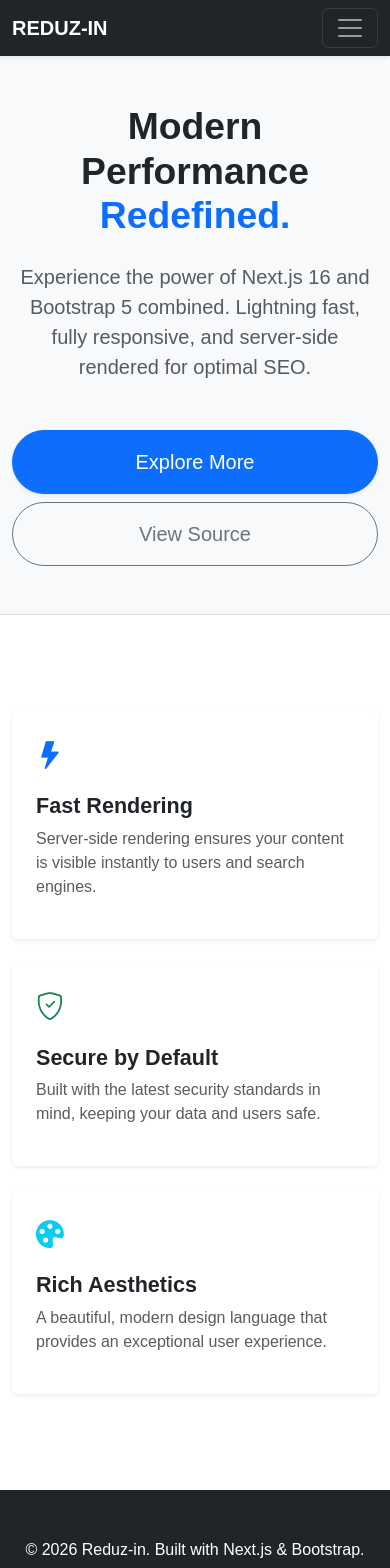
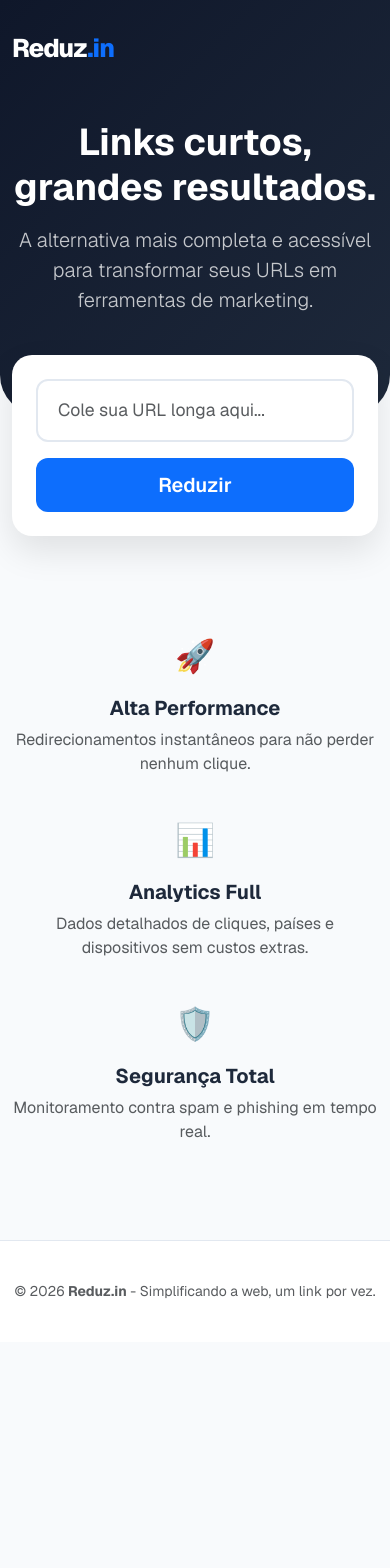
Before and after one commit to bulnes/reduz-in, a Next.js app: page / in a window 390 px wide. Shown: the top 1568 px of the page. After the commit the page ends 1342 px from the top, so only its background shows below. Built offline with nearby package versions, Linux system fonts and the light colour scheme.

Commit message:
feat: add ShortenerForm component and redesign landing page with new branding

```diff
--- a/src/app/globals.css
+++ b/src/app/globals.css
@@ -1,40 +1,28 @@
 :root {
-  --background: #ffffff;
-  --foreground: #171717;
-}
-
-@media (prefers-color-scheme: dark) {
-  :root {
-    --background: #0a0a0a;
-    --foreground: #ededed;
-  }
-}
-
-html {
-  height: 100%;
+  --primary-color: #0d6efd;
+  --bg-dark: #0f172a;
+  --text-main: #1e293b;
 }
 
 html,
 body {
   max-width: 100vw;
   overflow-x: hidden;
+  margin: 0;
+  padding: 0;
 }
 
 body {
-  min-height: 100%;
-  display: flex;
-  flex-direction: column;
-  color: var(--foreground);
-  background: var(--background);
-  font-family: Arial, Helvetica, sans-serif;
+  min-height: 100vh;
+  background-color: #f8fafc;
+  color: var(--text-main);
+  font-family: var(--font-geist-sans), sans-serif;
   -webkit-font-smoothing: antialiased;
   -moz-osx-font-smoothing: grayscale;
 }
 
 * {
   box-sizing: border-box;
-  padding: 0;
-  margin: 0;
 }
 
 a {
@@ -42,17 +30,7 @@ a {
   text-decoration: none;
 }
 
-@media (prefers-color-scheme: dark) {
-  html {
-    color-scheme: dark;
-  }
+/* Scrollbar smoothing */
+html {
+  scroll-behavior: smooth;
 }
-
-.hover-shadow {
-  transition: transform 0.3s ease, box-shadow 0.3s ease;
-}
-
-.hover-shadow:hover {
-  transform: translateY(-5px);
-  box-shadow: 0 1rem 3rem rgba(0,0,0,0.175) !important;
-}
--- a/src/app/layout.tsx
+++ b/src/app/layout.tsx
@@ -16,8 +16,8 @@ const geistMono = Geist_Mono({
 });
 
 export const metadata: Metadata = {
-  title: "Create Next App",
-  description: "Generated by create next app",
+  title: "Reduz.in | Encurte seus links de forma inteligente",
+  description: "A alternativa mais completa e acessível para transformar seus URLs em ferramentas de marketing.",
 };
 
 export default function RootLayout({
@@ -26,7 +26,7 @@ export default function RootLayout({
   children: React.ReactNode;
 }>) {
   return (
-    <html lang="en" className={`${geistSans.variable} ${geistMono.variable}`}>
+    <html lang="pt-br" className={`${geistSans.variable} ${geistMono.variable}`}>
       <body>
         {children}
         <BootstrapClient />
--- a/src/app/page.module.css
+++ b/src/app/page.module.css
@@ -1,142 +1,31 @@
-.page {
-  --background: #fafafa;
-  --foreground: #fff;
-
-  --text-primary: #000;
-  --text-secondary: #666;
-
-  --button-primary-hover: #383838;
-  --button-secondary-hover: #f2f2f2;
-  --button-secondary-border: #ebebeb;
-
-  display: flex;
-  flex: 1;
-  flex-direction: column;
-  align-items: center;
-  justify-content: center;
-  font-family: var(--font-geist-sans);
-  background-color: var(--background);
+.heroSection {
+  padding: 120px 0 100px 0;
+  background: linear-gradient(135deg, #0f172a 0%, #1e293b 100%);
+  color: white;
+  border-bottom-left-radius: 40px;
+  border-bottom-right-radius: 40px;
 }
 
-.main {
-  display: flex;
-  flex: 1;
-  width: 100%;
-  max-width: 800px;
-  flex-direction: column;
-  align-items: flex-start;
-  justify-content: space-between;
-  background-color: var(--foreground);
-  padding: 120px 60px;
+.navbarBrand {
+  font-weight: 800;
+  letter-spacing: -1px;
+  font-size: 1.6rem;
+  color: white !important;
 }
 
-.intro {
-  display: flex;
-  flex-direction: column;
-  align-items: flex-start;
-  text-align: left;
-  gap: 24px;
+.brandDot {
+  color: #0d6efd;
 }
 
-.intro h1 {
-  max-width: 320px;
-  font-size: 40px;
-  font-weight: 600;
-  line-height: 48px;
-  letter-spacing: -2.4px;
-  text-wrap: balance;
-  color: var(--text-primary);
+.featureIcon {
+  font-size: 2rem;
+  margin-bottom: 1rem;
+  display: inline-block;
 }
 
-.intro p {
-  max-width: 440px;
-  font-size: 18px;
-  line-height: 32px;
-  text-wrap: balance;
-  color: var(--text-secondary);
+.footer {
+  margin-top: 80px;
+  padding: 40px 0;
+  border-top: 1px solid #e2e8f0;
+  background: white;
 }
-
-.intro a {
-  font-weight: 500;
-  color: var(--text-primary);
-}
-
-.ctas {
-  display: flex;
-  flex-direction: row;
-  width: 100%;
-  max-width: 440px;
-  gap: 16px;
-  font-size: 14px;
-}
-
-.ctas a {
-  display: flex;
-  justify-content: center;
-  align-items: center;
-  height: 40px;
-  padding: 0 16px;
-  border-radius: 128px;
-  border: 1px solid transparent;
-  transition: 0.2s;
-  cursor: pointer;
-  width: fit-content;
-  font-weight: 500;
-}
-
-a.primary {
-  background: var(--text-primary);
-  color: var(--background);
-  gap: 8px;
-}
-
-a.secondary {
-  border-color: var(--button-secondary-border);
-}
-
-/* Enable hover only on non-touch devices */
-@media (hover: hover) and (pointer: fine) {
-  a.primary:hover {
-    background: var(--button-primary-hover);
-    border-color: transparent;
-  }
-
-  a.secondary:hover {
-    background: var(--button-secondary-hover);
-    border-color: transparent;
-  }
-}
-
-@media (max-width: 600px) {
-  .main {
-    padding: 48px 24px;
-  }
-
-  .intro {
-    gap: 16px;
-  }
-
-  .intro h1 {
-    font-size: 32px;
-    line-height: 40px;
-    letter-spacing: -1.92px;
-  }
-}
-
-@media (prefers-color-scheme: dark) {
-  .logo {
-    filter: invert();
-  }
-
-  .page {
-    --background: #000;
-    --foreground: #000;
-
-    --text-primary: #ededed;
-    --text-secondary: #999;
-
-    --button-primary-hover: #ccc;
-    --button-secondary-hover: #1a1a1a;
-    --button-secondary-border: #1a1a1a;
-  }
-}
--- a/src/app/page.tsx
+++ b/src/app/page.tsx
@@ -1,177 +1,71 @@
-import Image from "next/image";
+import ShortenerForm from "@/components/ShortenerForm";
+import styles from "./page.module.css";
 
 export default function Home() {
   return (
     <main>
-      {/* Navbar */}
-      <nav className="navbar navbar-expand-lg navbar-dark bg-dark sticky-top shadow-sm">
+      <nav className="navbar navbar-expand-lg position-absolute w-100 mt-3">
         <div className="container">
-          <a className="navbar-brand fw-bold" href="#">
-            REDUZ-IN
+          <a className={`navbar-brand ${styles.navbarBrand}`} href="#">
+            Reduz<span className={styles.brandDot}>.in</span>
           </a>
-          <button
-            className="navbar-toggler"
-            type="button"
-            data-bs-toggle="collapse"
-            data-bs-target="#navbarNav"
-            aria-controls="navbarNav"
-            aria-expanded="false"
-            aria-label="Toggle navigation"
-          >
-            <span className="navbar-toggler-icon"></span>
-          </button>
-          <div className="collapse navbar-collapse" id="navbarNav">
-            <ul className="navbar-nav ms-auto">
-              <li className="nav-item">
-                <a className="nav-link active" aria-current="page" href="#">
-                  Home
-                </a>
-              </li>
-              <li className="nav-item">
-                <a className="nav-link" href="#features">
-                  Features
-                </a>
-              </li>
-              <li className="nav-item">
-                <a className="nav-link" href="#about">
-                  About
-                </a>
-              </li>
-              <li className="nav-item">
-                <button
-                  className="btn btn-primary ms-lg-3 rounded-pill px-4"
-                  data-bs-toggle="modal"
-                  data-bs-target="#exampleModal"
-                >
-                  Get Started
-                </button>
-              </li>
-            </ul>
-          </div>
         </div>
       </nav>
 
-      {/* Hero Section */}
-      <section className="py-5 text-center container-fluid bg-light border-bottom">
-        <div className="row py-lg-5 justify-content-center">
-          <div className="col-lg-6 col-md-8">
-            <h1 className="display-3 fw-bold text-dark mb-4">
-              Modern Performance <br />
-              <span className="text-primary">Redefined.</span>
-            </h1>
-            <p className="lead text-muted mb-5">
-              Experience the power of Next.js 16 and Bootstrap 5 combined.
-              Lightning fast, fully responsive, and server-side rendered for optimal SEO.
-            </p>
-            <div className="d-grid gap-2 d-sm-flex justify-content-sm-center">
-              <button
-                type="button"
-                className="btn btn-primary btn-lg px-5 py-3 rounded-pill shadow-sm"
-              >
-                Explore More
-              </button>
-              <button
-                type="button"
-                className="btn btn-outline-secondary btn-lg px-5 py-3 rounded-pill"
-              >
-                View Source
-              </button>
+      <header className={`${styles.heroSection} text-center`}>
+        <div className="container">
+          <div className="row justify-content-center">
+            <div className="col-lg-8">
+              <h1 className="display-3 fw-bold mb-3">
+                Links curtos, grandes resultados.
+              </h1>
+              <p className="lead opacity-75 mb-0">
+                A alternativa mais completa e acessível para transformar seus URLs em ferramentas de marketing.
+              </p>
             </div>
           </div>
         </div>
-      </section>
+      </header>
 
-      {/* Feature Section */}
-      <section id="features" className="py-5">
-        <div className="container">
-          <div className="row g-4 py-5">
+      <div className="container">
+        <div className="row justify-content-center">
+          <div className="col-lg-8">
+            <ShortenerForm />
+          </div>
+        </div>
+
+        <section className="mt-5 pt-5">
+          <div className="row g-4 text-center">
             <div className="col-md-4">
-              <div className="card h-100 border-0 shadow-sm hover-shadow transition">
-                <div className="card-body p-4">
-                  <div className="mb-3 text-primary">
-                    <i className="bi bi-lightning-fill fs-1"></i>
-                  </div>
-                  <h3 className="h4 fw-bold">Fast Rendering</h3>
-                  <p className="text-muted">
-                    Server-side rendering ensures your content is visible instantly to users and search engines.
-                  </p>
-                </div>
-              </div>
+              <div className={styles.featureIcon}>🚀</div>
+              <h5 className="fw-bold">Alta Performance</h5>
+              <p className="text-muted">
+                Redirecionamentos instantâneos para não perder nenhum clique.
+              </p>
             </div>
             <div className="col-md-4">
-              <div className="card h-100 border-0 shadow-sm hover-shadow transition">
-                <div className="card-body p-4">
-                  <div className="mb-3 text-success">
-                    <i className="bi bi-shield-check fs-1"></i>
-                  </div>
-                  <h3 className="h4 fw-bold">Secure by Default</h3>
-                  <p className="text-muted">
-                    Built with the latest security standards in mind, keeping your data and users safe.
-                  </p>
-                </div>
-              </div>
+              <div className={styles.featureIcon}>📊</div>
+              <h5 className="fw-bold">Analytics Full</h5>
+              <p className="text-muted">
+                Dados detalhados de cliques, países e dispositivos sem custos extras.
+              </p>
             </div>
             <div className="col-md-4">
-              <div className="card h-100 border-0 shadow-sm hover-shadow transition">
-                <div className="card-body p-4">
-                  <div className="mb-3 text-info">
-                    <i className="bi bi-palette-fill fs-1"></i>
-                  </div>
-                  <h3 className="h4 fw-bold">Rich Aesthetics</h3>
-                  <p className="text-muted">
-                    A beautiful, modern design language that provides an exceptional user experience.
-                  </p>
-                </div>
-              </div>
+              <div className={styles.featureIcon}>🛡️</div>
+              <h5 className="fw-bold">Segurança Total</h5>
+              <p className="text-muted">
+                Monitoramento contra spam e phishing em tempo real.
+              </p>
             </div>
           </div>
-        </div>
-      </section>
-
-      {/* Test Modal */}
-      <div
-        className="modal fade"
-        id="exampleModal"
-        tabIndex={-1}
-        aria-labelledby="exampleModalLabel"
-        aria-hidden="true"
-      >
-        <div className="modal-dialog modal-dialog-centered">
-          <div className="modal-content border-0 shadow">
-            <div className="modal-header border-0">
-              <h5 className="modal-title fw-bold" id="exampleModalLabel">
-                Bootstrap JS Verification
-              </h5>
-              <button
-                type="button"
-                className="btn-close"
-                data-bs-dismiss="modal"
-                aria-label="Close"
-              ></button>
-            </div>
-            <div className="modal-body">
-              If you see this modal, Bootstrap JavaScript is correctly configured and working on the client side!
-            </div>
-            <div className="modal-footer border-0">
-              <button
-                type="button"
-                className="btn btn-secondary rounded-pill px-4"
-                data-bs-dismiss="modal"
-              >
-                Close
-              </button>
-              <button type="button" className="btn btn-primary rounded-pill px-4">
-                Got it
-              </button>
-            </div>
-          </div>
-        </div>
+        </section>
       </div>
 
-      {/* Footer */}
-      <footer className="py-5 bg-dark text-white text-center">
+      <footer className={`${styles.footer} text-center`}>
         <div className="container">
-          <p className="mb-0">&copy; 2026 Reduz-in. Built with Next.js & Bootstrap.</p>
+          <p className="text-muted mb-0 small">
+            © 2026 <strong>Reduz.in</strong> - Simplificando a web, um link por vez.
+          </p>
         </div>
       </footer>
     </main>
--- /dev/null
+++ b/src/components/ShortenerForm.module.css
@@ -0,0 +1,63 @@
+.cardShortener {
+  margin-top: -60px;
+  border: none;
+  border-radius: 20px;
+  box-shadow: 0 15px 35px rgba(0, 0, 0, 0.1);
+  transition: transform 0.3s ease;
+}
+
+.formControl {
+  padding: 16px 20px;
+  border-radius: 12px;
+  border: 2px solid #e2e8f0;
+  font-size: 1.1rem;
+}
+
+.formControl:focus {
+  border-color: #0d6efd;
+  box-shadow: none;
+}
+
+.btnPrimary {
+  padding: 12px 35px;
+  font-weight: 600;
+  border-radius: 12px;
+  background-color: #0d6efd;
+  border: none;
+  color: white;
+}
+
+.btnPrimary:hover {
+  background-color: #0b5ed7;
+  transform: translateY(-1px);
+}
+
+.btnPrimary:disabled {
+  background-color: #6c757d;
+  cursor: not-allowed;
+}
+
+.resultBox {
+  background-color: #f1f5f9;
+  border-radius: 12px;
+  border: 1px dashed #cbd5e1;
+  animation: fadeIn 0.5s ease forwards;
+}
+
+@keyframes fadeIn {
+  from {
+    opacity: 0;
+    transform: translateY(10px);
+  }
+  to {
+    opacity: 1;
+    transform: translateY(0);
+  }
+}
+
+.shortenedUrl {
+  font-size: 1.25rem;
+  font-weight: 700;
+  color: #0d6efd;
+  word-break: break-all;
+}
--- /dev/null
+++ b/src/components/ShortenerForm.tsx
@@ -0,0 +1,81 @@
+"use client";
+
+import { useState, useRef } from "react";
+import styles from "./ShortenerForm.module.css";
+
+export default function ShortenerForm() {
+  const [url, setUrl] = useState("");
+  const [shortenedUrl, setShortenedUrl] = useState("");
+  const [loading, setLoading] = useState(false);
+  const [copied, setCopied] = useState(false);
+  const resultRef = useRef<HTMLDivElement>(null);
+
+  const handleSubmit = async (e: React.FormEvent) => {
+    e.preventDefault();
+    setLoading(true);
+
+    // Simulação de lógica de backend
+    setTimeout(() => {
+      const randomSlug = Math.random().toString(36).substring(2, 8);
+      setShortenedUrl(`reduz.in/${randomSlug}`);
+      setLoading(false);
+
+      // Scroll para o resultado
+      setTimeout(() => {
+        resultRef.current?.scrollIntoView({ behavior: "smooth", block: "center" });
+      }, 100);
+    }, 800);
+  };
+
+  const copyToClipboard = () => {
+    navigator.clipboard.writeText(shortenedUrl).then(() => {
+      setCopied(true);
+      setTimeout(() => setCopied(false), 2000);
+    });
+  };
+
+  return (
+    <div className={`card ${styles.cardShortener} p-4 p-md-5 bg-white`}>
+      <form onSubmit={handleSubmit}>
+        <div className="row g-3">
+          <div className="col-md-9">
+            <input
+              type="url"
+              className={`form-control ${styles.formControl}`}
+              placeholder="Cole sua URL longa aqui..."
+              value={url}
+              onChange={(e) => setUrl(e.target.value)}
+              required
+            />
+          </div>
+          <div className="col-md-3 d-grid">
+            <button
+              className={`btn ${styles.btnPrimary} btn-lg`}
+              type="submit"
+              disabled={loading}
+            >
+              {loading ? "Encurtando..." : "Reduzir"}
+            </button>
+          </div>
+        </div>
+      </form>
+
+      {shortenedUrl && (
+        <div ref={resultRef} className={`${styles.resultBox} p-4 mt-4 text-center`}>
+          <p className="mb-2 text-muted small fw-bold text-uppercase">
+            Link pronto para usar:
+          </p>
+          <div className="d-flex flex-column flex-md-row align-items-center justify-content-center gap-3">
+            <span className={styles.shortenedUrl}>{shortenedUrl}</span>
+            <button
+              className={`btn ${copied ? "btn-success" : "btn-outline-dark"} btn-sm px-4`}
+              onClick={copyToClipboard}
+            >
+              {copied ? "Copiado!" : "Copiar Link"}
+            </button>
+          </div>
+        </div>
+      )}
+    </div>
+  );
+}
```
